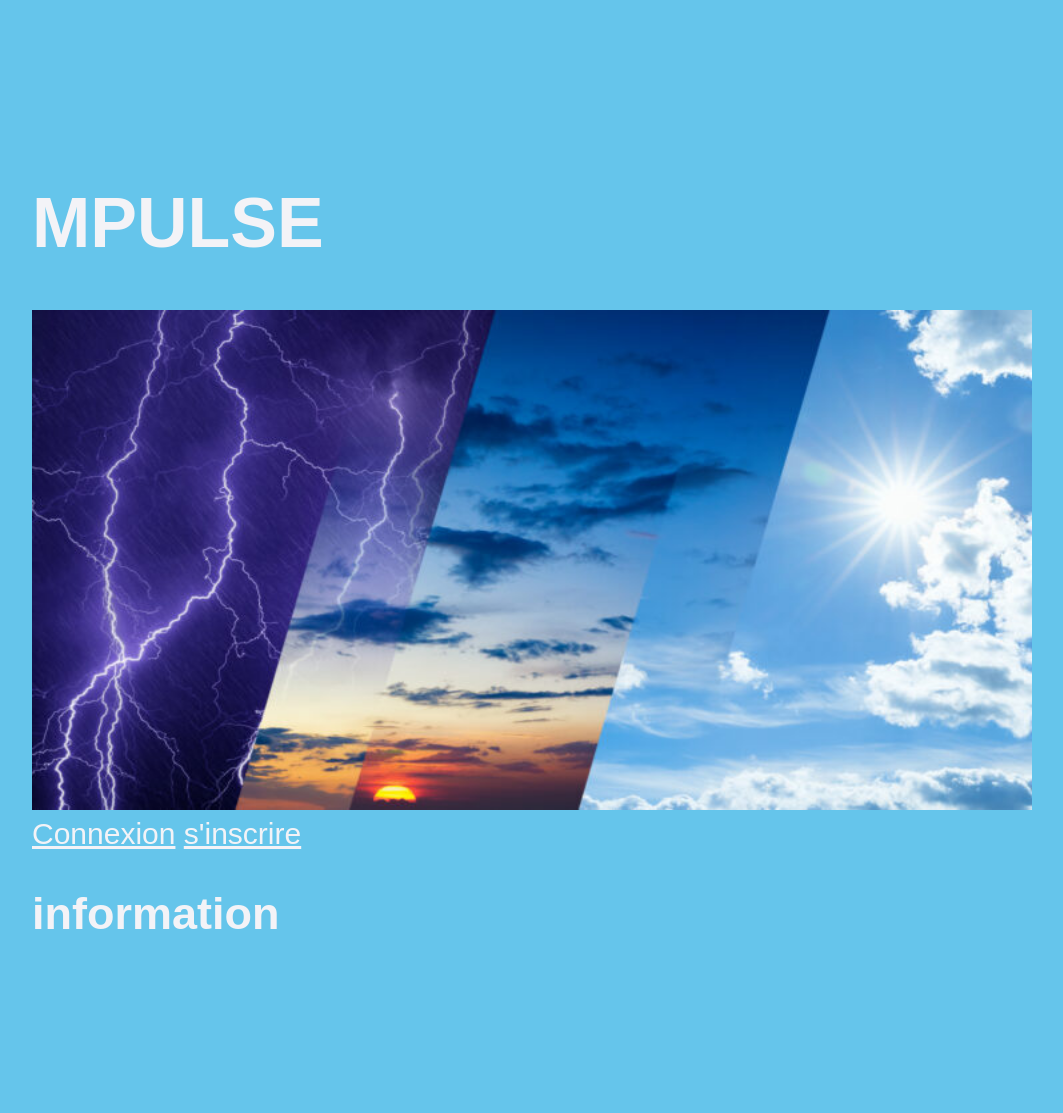
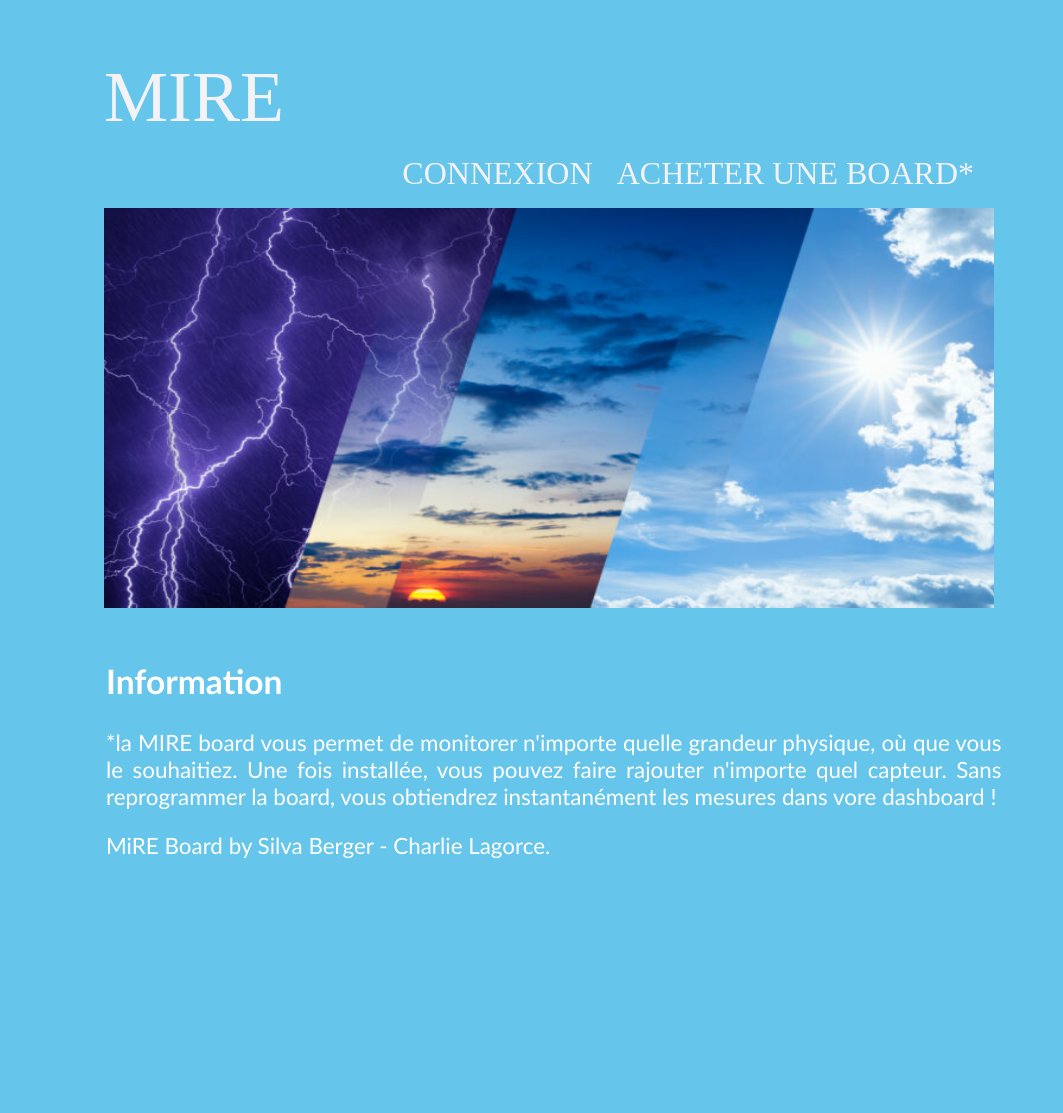
Before and after one commit to ESCRIMEUR3/Mire, a Flask app: page / in a window 1280 px wide. Shown: the whole page, without its empty margins (104-1167 px from the left). After the commit the page ends 858 px from the top, so only its background shows below. Run offline with Flask 3, Linux system fonts and the light colour scheme; some web fonts are replaced.

Commit message:
grosse mise a jour

```diff
--- a/MIRE/server.py
+++ b/MIRE/server.py
@@ -11,39 +11,89 @@ app.secret_key = b'99b45274a4b2da7440ab249f17e718688b53b646f3dd57f23a9b298391617
 def index():
     return render_template('index.html')
 
-@app.route("/login")
-def login():
-    truc = "bienvenue sur l'interface de monitoring <em>MIRE</em>. Pour consulter les mesures de vos board, entrez vos indentifiants de connexion"
-    return render_template('login.html', msg=truc)
+@app.route("/connexion")
+def connexion():
+    truc = "Bienvenue sur l'interface de monitoring MIRE. Pour consulter les mesures de vos board, entrez vos indentifiants de connexion"
+    return render_template('login.html', type="connexion", msg=truc)
+
+@app.route("/inscription")
+def inscription():
+    truc = "Bienvenue sur l'interface de monitoring MIRE. Avant de consulter vos board, veuillez saisir les identifiants qui vous ont été communiqués pour finaliser la création de votre compte"
+    return render_template('login.html', type="inscription", msg=truc)
+
+@app.route("/coord")
+def coord():
+    if 'id_client' in session:
+        session['chemin'] = 'rouge' # pour savoir comment on arrive sur la vue dashboard
+    truc = "Bienvenue sur l'interface de monitoring MIRE. Si vous voulez acheter une board, veuillez remplir le formulaire ci dessous"
+    if "id_client" in session:
+        with open(join(app.config['DATA_DIR'],'coord.json'), 'r') as f:
+            data = json.load(f)
+            #data est une liste de dictionnaires {"id_client: ....., "nom": ....., "prénom": ....., "tél": ....., "adresse": .....}
+            for d in data:
+                if d["id_client"] == session["id_client"]:
+                    return render_template('coord.html', type="formulaire", msg=truc, data=d)
+    else:
+        session['chemin'] = 'vert'
+        with open(join(app.config['DATA_DIR'],'coord.json'), 'a') as f:
+
+            return render_template('coord.html', type="formulaire", msg=truc)
+
 
 @app.route("/dashboard", methods=['POST'])
 def dashboard():
-    with open(join(app.config['DATA_DIR'],'client.json'), 'r') as f:
-        data = json.load(f) #data est une liste de dictionnaires {"id_client: ....., "mail": ....., "mdp": .....}
-    mél = request.form['in_mail']
-    pwd = request.form['mdp']
-    trouvé = False
-    for ligne in data:
-        #print(ligne['mail'])
-        if mél == ligne["mail"]:
-            trouvé = True
-            if pwd == ligne["pwd"]:
-                res = "bienvenue"
-                session['id_client'] = ligne["id_client"]
-            else:
-                res = "mot de passe incorrect"
-                return render_template('login.html',msg=res)
-            break
-    if not trouvé:
-        res = "ce mail n'est pas enregistré"
-        return render_template('login.html',msg=res)
-    #on construit la liste des id des boards associées à id_client
-    with open(join(app.config['DATA_DIR'],'boards.json'), 'r') as f:
-        data = json.load(f) #data est une liste de dictionnaires {"id_board: ....., "id_client": .....}
-    boards = []
-    for ligne in data:
-        if ligne["id_client"] == session["id_client"]:
-            boards.append(ligne["id_board"])
-    return render_template('dashboard.html', msg=res, bs=boards)
+    if 'chemin' in session and session['chemin']=='rouge':
+        # creer un nouvel id_board x
+        with open(join(app.config['DATA_DIR'],'boards.json'), 'r') as f:
+            data = json.load(f) #data est une liste de dictionnaires {"id_board: ....., "id_client": .....}
+        new_id = 0
+        for ligne in data:
+            if ligne["id_board"] > new_id:
+                new_id = ligne["id_board"]
+        new_id += 1
+        # rajouter la ligne {"id_board": x, "id_client": session['id_client']} dans boards.json
+        data.append({"id_board": new_id, "id_client": session['id_client']})
+        with open(join(app.config['DATA_DIR'],'boards.json'), 'w') as f:
+            json.dump(data, f) # nouvelle board associée au compte de id_client
+        with open(join(app.config['DATA_DIR'],'boards.json'), 'r') as f:
+            data = json.load(f) #data est une liste de dictionnaires {"id_board: ....., "id_client": .....}
+        boards = []
+        for ligne in data:
+            if ligne["id_client"] == session["id_client"]:
+                boards.append(ligne["id_board"])
+        return render_template('dashboard.html', msg="", bs=boards)
+    else:
+        with open(join(app.config['DATA_DIR'],'client.json'), 'r') as f:
+            data = json.load(f) #data est une liste de dictionnaires {"id_client: ....., "mail": ....., "mdp": .....}
+        mél = request.form['in_mail']
+        pwd = request.form['mdp']
+        trouvé = False
+        for ligne in data:
+            #print(ligne['mail'])
+            if mél == ligne["mail"]:
+                trouvé = True
+                if pwd == ligne["pwd"]:
+                    res = "Bienvenue"
+                    session['id_client'] = ligne["id_client"]
+                else:
+                    res = "Mot de passe incorrect"
+                    return render_template('login.html',msg=res)
+                break
+        if not trouvé:
+            res = "Ce mail n'est pas enregistré"
+            return render_template('login.html',msg=res)
+        #on construit la liste des id des boards associées à id_client
+        with open(join(app.config['DATA_DIR'],'boards.json'), 'r') as f:
+            data = json.load(f) #data est une liste de dictionnaires {"id_board: ....., "id_client": .....}
+        boards = []
+        for ligne in data:
+            if ligne["id_client"] == session["id_client"]:
+                boards.append(ligne["id_board"])
+        return render_template('dashboard.html', msg=res, bs=boards)
+
+@app.route("/deconnexion")
+def deconnexion():
+    session.pop('id_client')
+    return render_template("adios.html")
 
 app.run(host = '127.0.0.1', port='8080', debug=True)
--- /dev/null
+++ b/MIRE/static/coord.json
@@ -0,0 +1,4 @@
+[
+    {"id_client": 1, "nom":"Wilson"   , "prenom":"Nathans" ,"tel": "06 66 43 39 23"  , "adresse": "366 Av. de Premerlet, 34700 Lodève"},
+    {"id_client": 2, "nom": "Gitarm"  , "prenom":"Leoni" ,"tel":  "07 34 87 56 89" , "adresse": "28 rue du petit pont 34711 Mirvile"}
+]
--- a/MIRE/static/css/style.css
+++ b/MIRE/static/css/style.css
@@ -1,45 +1,130 @@
-body{
+@font-face
+{
+    font-family: 'BallparkWeiner';
+    src: url('polices/ballpark.eot');
+    src: url('polices/ballpark.eot?#iefix') format('embedded-opentype'),
+         url('polices/ballpark.woff') format('woff'),
+         url('polices/ballpark.ttf') format('truetype'),
+         url('polices/ballpark.svg#BallparkWeiner') format('svg');
+    font-weight: normal;
+    font-style: normal;
+}
+
+@font-face
+{
+    font-family: 'Dayrom';
+    src: url('polices/dayrom.eot');
+    src: url('polices/dayrom.eot?#iefix') format('embedded-opentype'),
+         url('polices/dayrom.woff') format('woff'),
+         url('polices/dayrom.ttf') format('truetype'),
+         url('polices/dayrom.svg#Dayrom') format('svg');
+    font-weight: normal;
+    font-style: normal;
+}
+
+body
+{
+    background: #65c5eb;
+    font-family: 'Trebuchet MS', Arial, sans-serif;
     color: rgb(243, 243, 247);
-    padding: 10%;
-    font-size: 30px;
-    font-family: "Cascadia Code", sans-serif;
-    background-color: #65c5eb;
+    padding: 0%;
+}
+
+#bloc_page
+{
+    width: 900px;
+    margin-left: 200px;
+    margin-right: 200px;
+    margin-top: 0%;
+}
+
+section h1, footer h1, nav a
+{
+    font-family: Dayrom, serif;
+    font-weight: normal;
+    text-transform: uppercase;
+}
+
+#titre_principal
+{
+    display: inline-block;
+}
+
+header h1
+{
+    font-family: 'BallparkWeiner', serif;
+    font-size: 4.5em;
+    font-weight: normal;
+
+    display: inline-block;
+    margin-bottom: 0px;
+}
+
+
+header h2
+{
+    font-family: Dayrom, serif;
+    font-size: 1.1em;
+    margin-top: 0px;
+    font-weight: normal;
+}
+
+nav
+{
+    display: inline-block;
+    width: 890px;
+    text-align: right;
+}
+
+nav ul
+{
+    list-style-type: none;
+}
+
+nav li
+{
+    display: inline-block;
+    margin-right: 20px;
+}
+
+nav a
+{
+    font-size: 2em;
+    color: rgb(243, 243, 247);
+    padding-bottom: 3px;
+    text-decoration: none;
+}
+
+nav a:hover
+{
+    color: #2709d3;
+    border-bottom: 3px solid #2709d3;
+}
+
+#banniere_image
+{
+    margin-top: 0px;
+    height: 200px;
+    border-radius: 5px;
+    position: relative;
+    margin-bottom: 25px;
+
 }
 
 img {
-    width: 1000px;
-    height: 500px;
+    width: 890px;
+    height: 400px;
 }
 
-div {
-    text-align: center;
+#banniere_description
+{
+    text-align: justify;
+    bottom: 0;
+    border-radius: 0px 0px 5px 5px;
+    width: 99.5%;
+    height: 33px;
+    padding-top: 200px;
+    padding-left: 2px;
+    color: white;
+    font-size: 1.4em;
 }
-
-h1 {
-    font-size: 70px;
-  }
-
-p   {
-    text-align: justify;
-}
-
-  p,
-  li {
-    font-size: 20px;
-    line-height: 2;
-    letter-spacing: 1px;
-  }
-
-a {
-    color: rgb(243, 243, 247);
-}
-
-select {
-    font-size: 0.90rem;
-    padding: 10px 10px;
-  }
-
-input {
-    font-size: 0.90rem;
-    padding: 10px 10px;
-}
--- /dev/null
+++ b/MIRE/static/s_inscrire.py
@@ -0,0 +1,4 @@
+import json
+
+with open('client.json', 'r') as f:
+    data = json.load(f) #data est une liste de dictionnaires {"id_client: ....., "mail": ....., "mdp": .....}
--- a/MIRE/templates/index.html
+++ b/MIRE/templates/index.html
@@ -7,11 +7,25 @@
     <link rel="stylesheet" href="{{url_for('static',filename='css/style.css')}}">
 </head>
 <body>
-
-<h1>MPULSE</h1>
-<header><img src="{{url_for('static',filename='images/meteo.jpg')}}" alt="ligne de ciel avec diférente méteo"></header>
-
-<a href="/login">Connexion</a>
-<a href="/login">s'inscrire</a>
-<h2>information</h2>
+    <div id="bloc_page">
+        <header>
+            <div id="titre_principal">
+                <h1>MIRE</h1>
+            </div>
+            <nav>
+                <ul>
+                    <li><a href="/connexion">Connexion</a></li>
+                    <li><a href="/coord">Acheter une Board*</a></li>
+                </ul>
+            </nav>
+        </header>
+    <div id="banniere_image">
+        <header><img src="{{url_for('static',filename='images/meteo.jpg')}}" alt="ligne de ciel avec diférente méteo"></header>
+    </div>
+<div id="banniere_description">
+<h2>Information</h2>
+<p>*la MIRE board vous permet de monitorer n'importe quelle grandeur physique, où que vous le souhaitiez. Une fois installée, vous pouvez faire rajouter n'importe quel capteur. Sans reprogrammer la board, vous obtiendrez instantanément les mesures dans vore dashboard !
+</p>
+<p>MiRE Board by Silva Berger - Charlie Lagorce.</p>
+</div>
 </body>
```
Also changed, not shown: MIRE/static/Lecteur.py (added, +7 -0 lines), MIRE/static/boards.json (+1 -6 lines), MIRE/static/conect.py (added, +18 -0 lines), MIRE/static/css/conect_sins.css (+17 -1 lines), MIRE/static/css/datstil.css (+5 -2 lines), MIRE/static/tes_json.py (deleted, +0 -18 lines), MIRE/templates/adios.html (added, +14 -0 lines), MIRE/templates/coord.html (added, +63 -0 lines), MIRE/templates/dashboard.html (+6 -6 lines), MIRE/templates/inscription.html (added, +35 -0 lines), MIRE/templates/login.html (+3 -39 lines), 1 other file.
